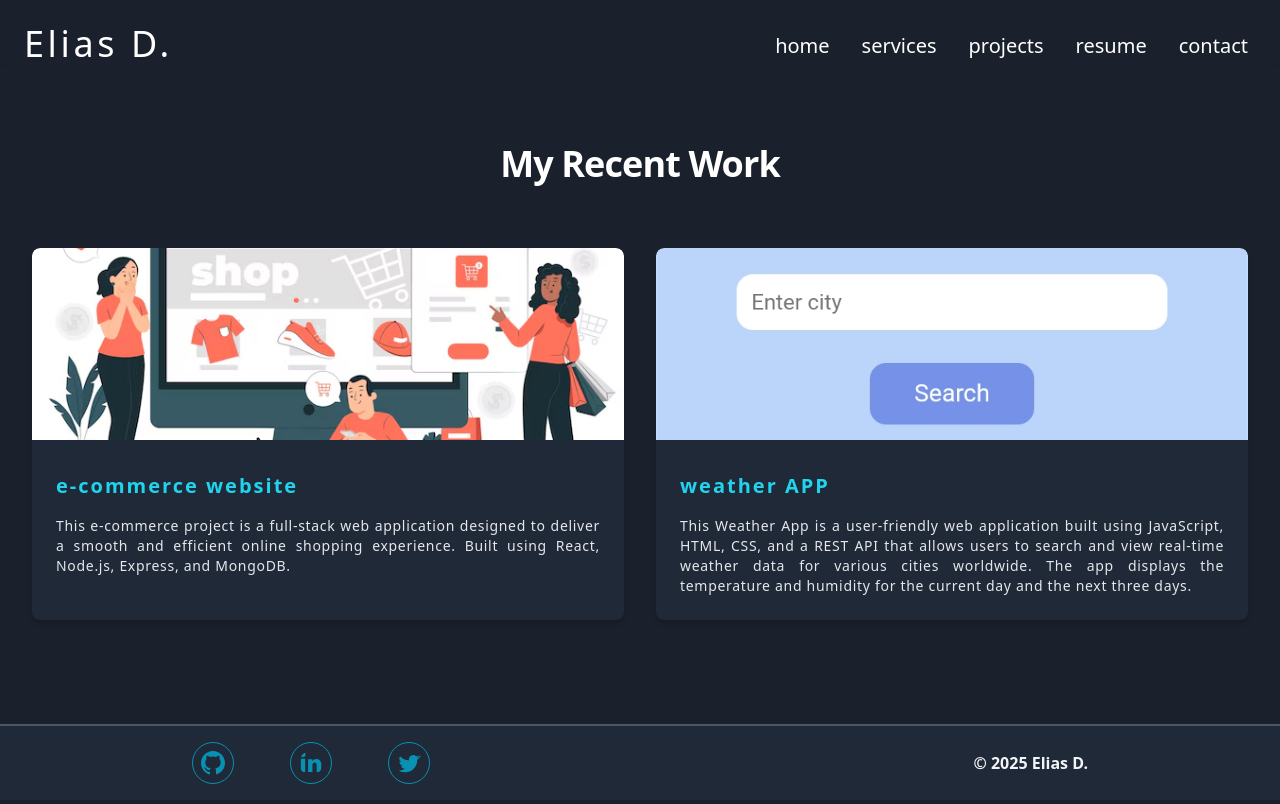
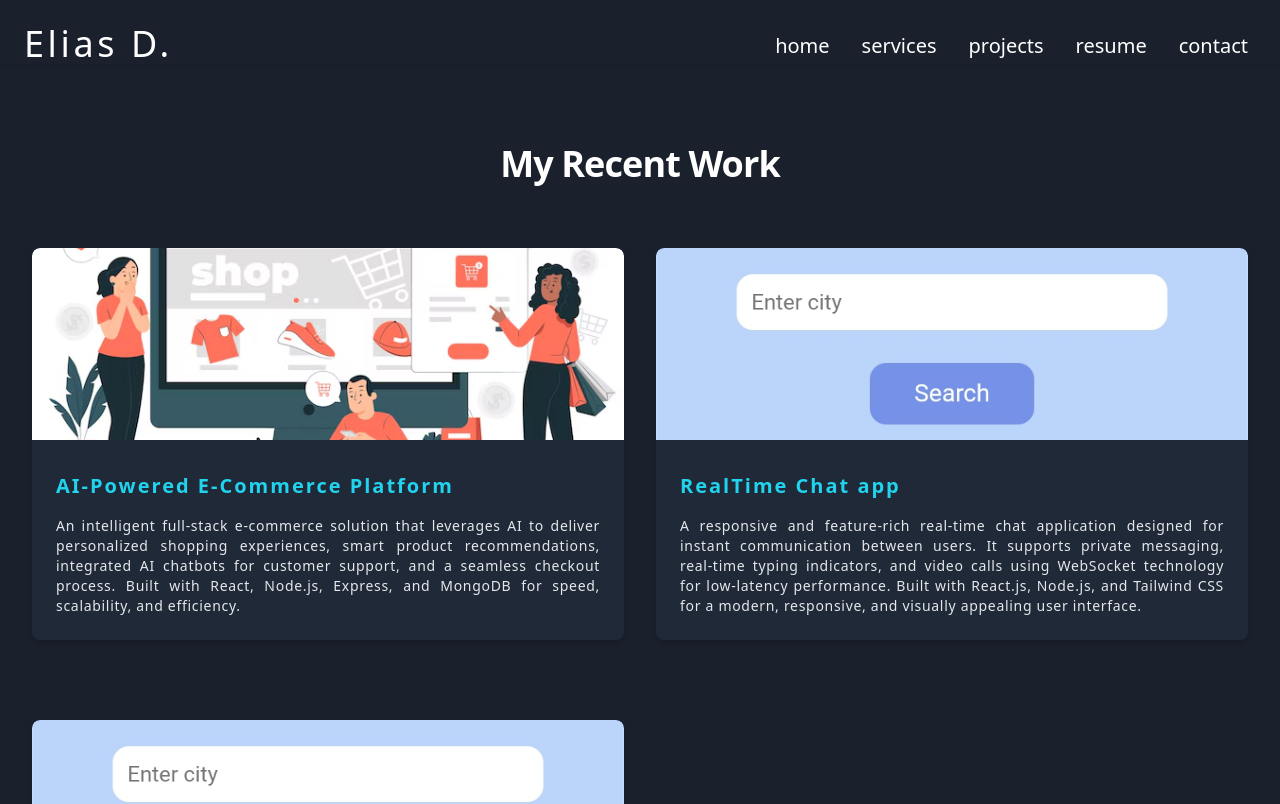
Before and after one commit to EliasDemlie/my-portfolio, a Next.js app: page /projects in a window 1280 px wide. Shown: the top 804 px of the page. Built offline with nearby package versions, Linux system fonts and the light colour scheme.

Commit message:
Update page.js

```diff
--- a/app/projects/page.js
+++ b/app/projects/page.js
@@ -1,18 +1,24 @@
-// pages/Project.js
 import ProjectCard from './ProjectCard';
 
 const Project = () => {
   const projects = [
-    {
-      id: 1,
-      title: 'e-commerce website',
-      description: 'This e-commerce project is a full-stack web application designed to deliver a smooth and efficient online shopping experience. Built using React, Node.js, Express, and MongoDB.',
-      imgUrl: '/images/e-commerce.avif'
-    },
-    { id: 2, title: 'weather APP',
+ {
+  id: 1,
+  title: 'AI-Powered E-Commerce Platform',
+  description: 'An intelligent full-stack e-commerce solution that leverages AI to deliver personalized shopping experiences, smart product recommendations, integrated AI chatbots for customer support, and a seamless checkout process. Built with React, Node.js, Express, and MongoDB for speed, scalability, and efficiency.',
+   framework:"",
+   imgUrl: '/images/e-commerce.avif'
+},
+
+
+    { id: 2, title: 'RealTime Chat app',
+description: "A responsive and feature-rich real-time chat application designed for instant communication between users. It supports private messaging, real-time typing indicators, and video calls using WebSocket technology for low-latency performance. Built with React.js, Node.js, and Tailwind CSS for a modern, responsive, and visually appealing user interface.",
+     framework:"",
+       imgUrl: '/images/weatherAPP.png' },
+        { id: 2, title: 'weather APP',
       description: "This Weather App is a user-friendly web application built using JavaScript, HTML, CSS, and a REST API that allows users to search and view real-time weather data for various cities worldwide. The app displays the temperature and humidity for the current day and the next three days.",
       framework:"",
-       imgUrl: '/images/weatherAPP.png' }
+       imgUrl: '/images/weatherAPP.png' },
 
   ];
 
@@ -31,7 +37,7 @@ const Project = () => {
                 title={project.title}
                 description={project.description}
                 framework={project.framework}
-                imgUrl={project.imgUrl}  // Pass the imgUrl prop
+                imgUrl={project.imgUrl}
               />
             ))}
           </div>
```
